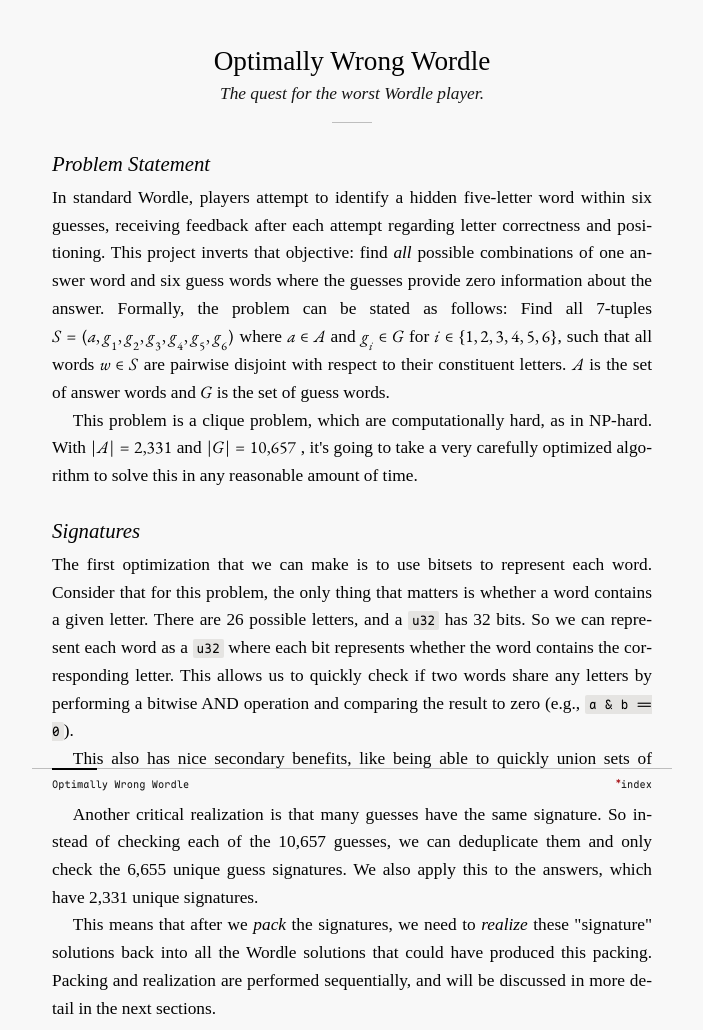
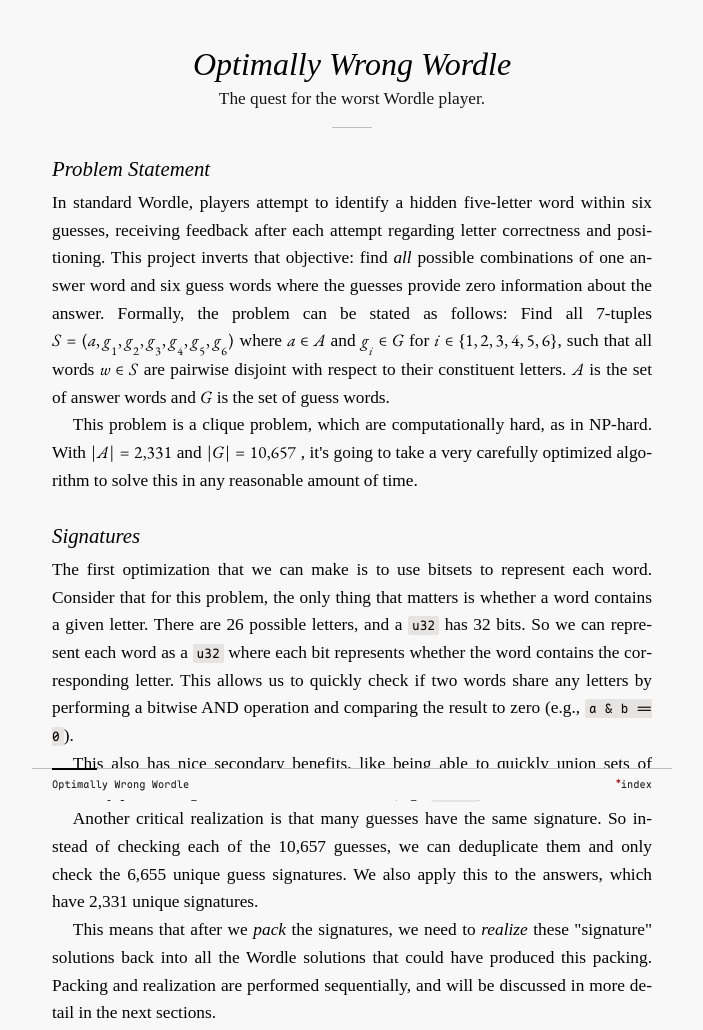
Before and after one commit to pure-chance/website, a plain HTML site: page src/optimally-wrong-wordle/index.html in a window 1280 px wide. Shown: the top 1030 px of the page, without its empty margins (288-991 px from the left). Drawn offline with Linux system fonts and the light colour scheme; a web font is replaced by a local one.

Commit message:
refactor(css): make the title italic, subtitle normal

```diff
--- a/src/styles.css
+++ b/src/styles.css
@@ -179,10 +179,16 @@
         font-weight: 600;
     }
 
+    h1,
     h2,
     h3 {
         font-style: italic;
-        font-weight: 450; /* A little bit darker than normal. */
+        font-weight: normal;
+    }
+
+    h1 {
+        font-size: 2rem;
+        line-height: 1em;
     }
 
     h2 {
@@ -234,15 +240,7 @@
         text-align: center;
     }
 
-    h1#title {
-        font-size: 1.7rem;
-        font-weight: normal;
-        font-style: normal;
-        line-height: 1em;
-    }
-
     #subtitle {
-        font-style: italic;
         line-height: 1.3;
         color: var(--color-pencil);
         margin-top: var(--space-gap);
```
